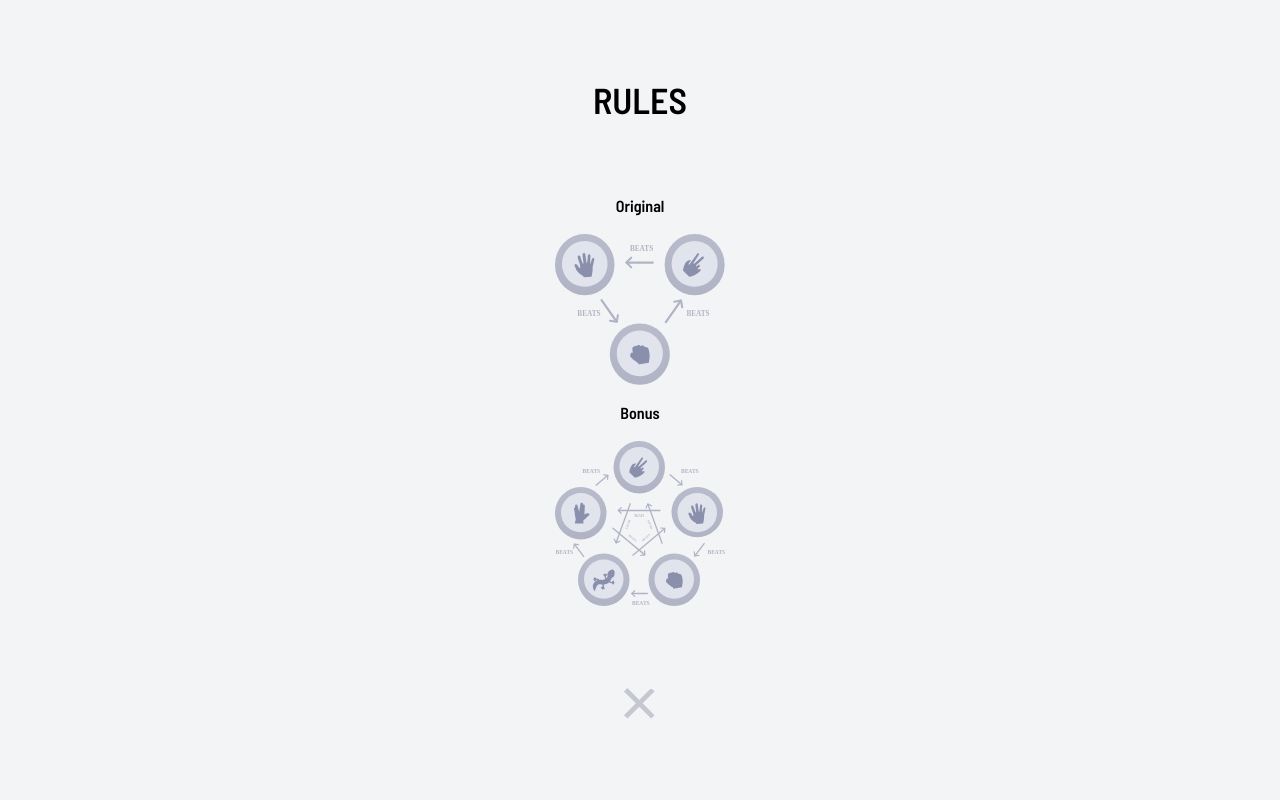
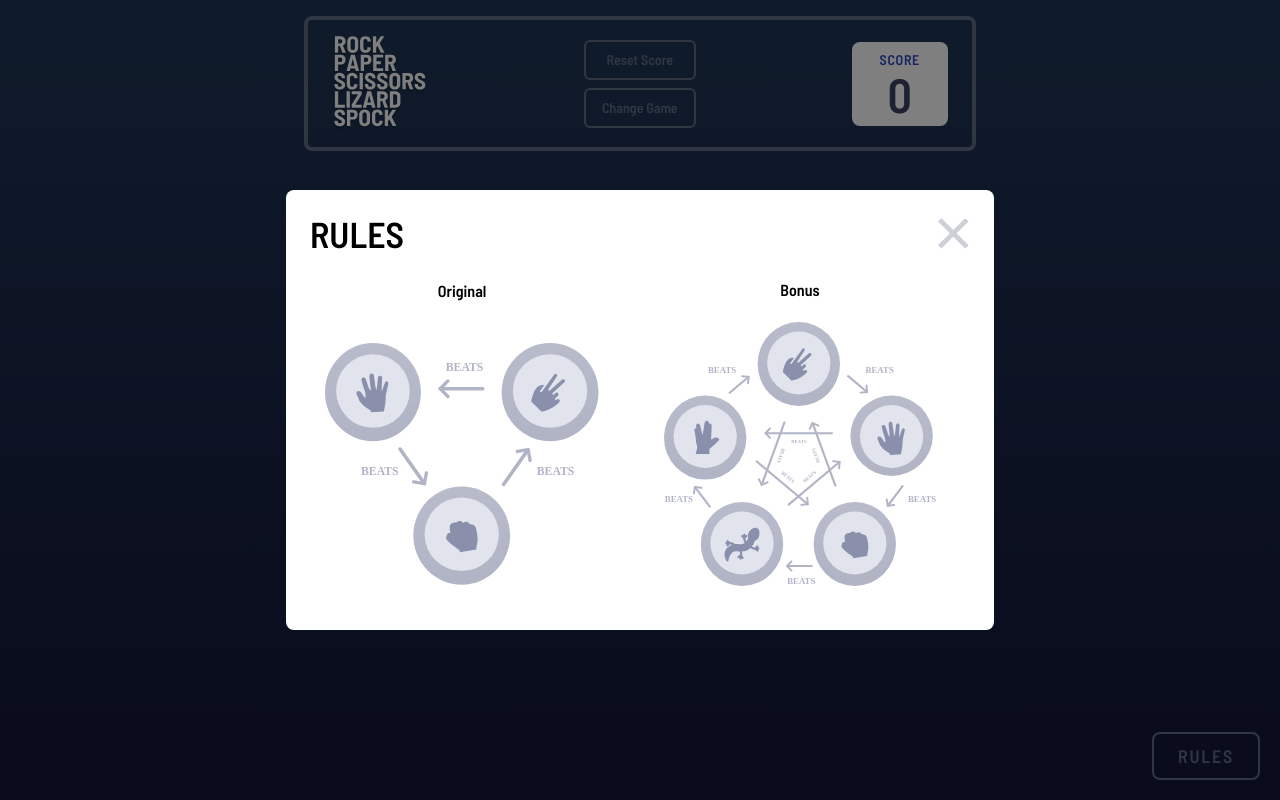
Before and after one commit to cassio9/RockPaperScissors, a React (Vite) app: page / in a window 1280 px wide. Both pictures are taken after a click on the button "RULES". Built offline with nearby package versions, Linux system fonts and the light colour scheme.

Commit message:
project done

```diff
--- a/src/App.tsx
+++ b/src/App.tsx
@@ -16,7 +16,7 @@ function App() {
 
 	console.log(state);
 	return (
-		<div className="font-Barlow bg-gradient-to-b from-RadialGradient to-RadialGradientTo max-h-fit min-h-screen flex flex-col items-center py-10 px-6 justify-between shrink-0 relative">
+		<div className="font-Barlow bg-gradient-to-b from-RadialGradient to-RadialGradientTo max-h-fit min-h-screen flex flex-col items-center p-4 justify-between relative">
 			<Score />
 			{gamePlaying ? "" : <GamePlay />}
 			{gamePlaying == "Original" ? (
@@ -34,7 +34,6 @@ function App() {
 			) : (
 				""
 			)}
-			{Winner && <ResultGame />}
 			<Rules />
 		</div>
 	);
--- a/src/components/GamePlay.tsx
+++ b/src/components/GamePlay.tsx
@@ -6,13 +6,14 @@ const GamePlay = () => {
 		<div role="menu" className="flex flex-col gap-10 my-20">
 			<button
 				onClick={() => setGamePlaying("Original")}
-				className="text-RockGradient bg-white border-2
-            border-white text-2xl py-3 px-8 rounded-lg tracking-widest uppercase hover:text-white hover:bg-RadialGradientTo">
+				className="hover:text-RockGradient  border-2
+            border-white text-2xl py-3 px-8 rounded-lg tracking-widest uppercase text-white bg-RadialGradientTo">
 				Original Game
 			</button>
 			<button
 				onClick={() => setGamePlaying("Bonus")}
-				className="text-ScissorsGradient bg-white border-2 border-white text-2xl py-3 px-8 rounded-lg tracking-widest uppercase hover:text-white hover:bg-RadialGradientTo">
+				className="hover:text-RockGradient  border-2
+				border-white text-2xl py-3 px-8 rounded-lg tracking-widest uppercase text-white bg-RadialGradientTo">
 				Bonus Game
 			</button>
 		</div>
--- a/src/components/ResultGame.tsx
+++ b/src/components/ResultGame.tsx
@@ -7,7 +7,7 @@ const ResultGame = () => {
 	const result = Winner === "Player" ? "You Win" : Winner === "Computer" ? "You Lose" : "Draw";
 
 	return (
-		<section className="mb-16 flex flex-col justify-center items-center gap-4 text-white">
+		<section className="mb-5 flex flex-col justify-center items-center gap-4 text-white">
 			<h1 className="text-5xl uppercase">{result}</h1>
 			<button
 				onClick={() => restart()}
--- a/src/components/Rules.tsx
+++ b/src/components/Rules.tsx
@@ -12,26 +12,45 @@ const Rules = () => {
 		<section className="">
 			<button
 				onClick={() => setOpenRulesModal(true)}
-				className="text-HeaderOutline border-2 border-HeaderOutline text-lg py-2 px-6 rounded-lg tracking-widest uppercase hover:text-white hover:border-white">
+				className="text-HeaderOutline border-2 border-HeaderOutline text-lg py-2 px-6 rounded-lg tracking-widest uppercase hover:text-white hover:border-white lg:absolute lg:bottom-5 lg:right-5">
 				Rules
 			</button>
 			{openRulesModal && (
-				<div className="inset-0 bg-gray-100 absolute flex flex-col justify-center items-center gap-10 min-h-full">
-					<h1 className="fixed top-20 uppercase text-4xl">Rules</h1>
+				<div className="inset-0 bg-gray-100 absolute flex flex-col justify-center lg:gap-10 items-center gap-4 min-h-screen max-h-fit lg:bg-black lg:bg-opacity-50">
+					<div className="lg:bg-white lg:p-6 rounded-lg flex flex-col lg:gap-6 gap-10 mt-5 max-w-sm md:max-w-none">
+						<div className="w-full flex items-center lg:justify-between">
+							<h1 className=" uppercase text-4xl mx-auto lg:ml-0">Rules</h1>
+							<button className="hidden lg:block" onClick={() => setOpenRulesModal(false)}>
+								<img className="w-8" src={CloseIcon} alt="Close Icon" />
+							</button>
+						</div>
 						{gamePlaying === "Original" ? (
-						<img className="w-full max-w-sm" src={RulesOriginalImg} alt="" />
+							<img className="w-full max-w-sm mt-6 px-6" src={RulesOriginalImg} alt="" />
 						) : gamePlaying === "Bonus" ? (
-						<img className="w-full max-w-sm" src={RulesBonusImg} alt="" />
+							<img className="w-full max-w-sm px-6 lg:px-0 " src={RulesBonusImg} alt="" />
 						) : (
-						<div className="flex flex-col items-center justify-between gap-4 min-h-fit">
+							<div className="flex flex-col items-center justify-between gap-4 md:flex-row mb-5">
+								<div className="flex flex-col items-center gap-10">
 									<h1>Original</h1>
-							<img className="w-1/2 object-contain max-w-sm" src={RulesOriginalImg} alt="" />
+									<img
+										className="w-[50%] hover:w-[70%] md:w-[90%] md:hover:w-[90%] object-contain max-w-md"
+										src={RulesOriginalImg}
+										alt=""
+									/>
+								</div>
+								<div className="flex flex-col items-center gap-5">
 									<h1>Bonus</h1>
-							<img className="w-1/2 object-contain max-w-sm" src={RulesBonusImg} alt="" />
+									<img
+										className="w-[50%] hover:w-[70%] md:hover:w-[80%] md:w-[80%] object-contain max-w-md"
+										src={RulesBonusImg}
+										alt=""
+									/>
+								</div>
 							</div>
 						)}
-					<button className="fixed bottom-20 uppercase" onClick={() => setOpenRulesModal(false)}>
-						<img className="w-8" src={CloseIcon} alt="Close Icon" />
+					</div>
+					<button className="lg:hidden" onClick={() => setOpenRulesModal(false)}>
+						<img className="w-8 pb-10" src={CloseIcon} alt="Close Icon" />
 					</button>
 				</div>
 			)}
--- a/src/components/Score.tsx
+++ b/src/components/Score.tsx
@@ -1,15 +1,35 @@
 import Logo from "../assets/images/logo.svg";
+import LogoBonus from "../assets/images/logo-bonus.svg";
 import useGameStore from "../useGameStore";
 
 const Score = () => {
 	const score = useGameStore((state) => state.score);
+	const gamePlaying = useGameStore((state) => state.gamePlaying);
+	const setGamePlaying = useGameStore((state) => state.setGamePlaying);
+	const setScore = useGameStore((state) => state.setScore);
 
 	return (
-		<header className="flex justify-between items-center border-4 border-HeaderOutline rounded-lg w-full max-w-md py-2 px-6">
-			<img className="w-[7rem]" src={Logo} alt="Rock, Paper, Scissors Logo" />
+		<header className="flex justify-between items-center border-4 border-HeaderOutline rounded-lg w-full max-w-md py-2 lg:py-4 px-6 lg:max-w-2xl">
+			<img
+				className="w-[6rem]"
+				src={gamePlaying == "Original" ? Logo : LogoBonus}
+				alt="Rock, Paper, Scissors Logo"
+			/>
+			<div className="flex flex-col gap-2 w-16 md:w-auto">
+				<button
+					onClick={() => setScore()}
+					className="text-HeaderOutline hover:text-white hover:border-white text-sm border-2 rounded-md md:py-2 md:px-4 border-HeaderOutline">
+					Reset Score
+				</button>
+				<button
+					onClick={() => setGamePlaying("")}
+					className="text-HeaderOutline hover:text-white hover:border-white text-sm border-2 rounded-md md:py-2 md:px-4 border-HeaderOutline">
+					Change Game
+				</button>
+			</div>
 			<div className="bg-white p-2 px-7 rounded-lg flex flex-col items-center">
-				<h1 className="text-sm tracking-wider text-ScoreText">SCORE</h1>
-				<p className="text-5xl text-DarkText">{score}</p>
+				<h1 className="text-sm lg:text-md tracking-wider text-ScoreText">SCORE</h1>
+				<p className="text-5xl  text-DarkText">{score}</p>
 			</div>
 		</header>
 	);
--- a/src/components/StartOriginalGame.tsx
+++ b/src/components/StartOriginalGame.tsx
@@ -17,31 +17,31 @@ const OriginalGame = () => {
 	};
 
 	return (
-		<main className="w-ful my-16 max-w-md">
+		<main className="my-16 max-w-sm lg:w-full lg:max-w-lg">
 			<div
-				className="bg-Triangle w-full mx-auto bg-center bg-[length:200px_200px] bg-no-repeat
+				className="bg-Triangle w-full mx-auto bg-center bg-[length:200px_200px] lg:bg-[length:400px_300px] bg-no-repeat
              h-fit  relative flex flex-col ">
 				<div className="flex justify-between -translate-y-10 ">
 					<div
 						onClick={() => setPlayerPickAndWinner("Paper")}
-						className="mr-16 cursor-pointer bg-gradient-to-b from-PaperGradient to-PaperGradientTo rounded-full w-32 h-32 flex justify-center items-center ">
-						<div className="bg-gray-200 rounded-full w-[80%] h-[80%]  flex justify-center items-center ">
-							<img src={PaperIcon} alt="Paper Icon" />
+						className="mr-16 cursor-pointer bg-gradient-to-b from-PaperGradient to-PaperGradientTo rounded-full w-32 h-32 lg:w-44 lg:h-44 flex justify-center items-center ">
+						<div className="bg-gray-200 rounded-full w-[80%] h-[80%]  flex justify-center items-center">
+							<img className="lg:scale-150" src={PaperIcon} alt="Paper Icon" />
 						</div>
 					</div>
 					<div
 						onClick={() => setPlayerPickAndWinner("Scissors")}
-						className="cursor-pointer bg-gradient-to-b from-ScissorsGradient to-ScissorsGradientTo rounded-full w-32 h-32 flex justify-center items-center">
+						className="cursor-pointer bg-gradient-to-b from-ScissorsGradient to-ScissorsGradientTo rounded-full w-32 h-32 lg:w-44 lg:h-44 flex justify-center items-center">
 						<div className="bg-gray-200 rounded-full w-[80%] h-[80%]  flex justify-center items-center ">
-							<img src={ScissorsIcon} alt="Scissors Icon" />
+							<img className="lg:scale-150" src={ScissorsIcon} alt="Scissors Icon" />
 						</div>
 					</div>
 				</div>
 				<div
 					onClick={() => setPlayerPickAndWinner("Rock")}
-					className="cursor-pointer bg-gradient-to-b from-RockGradient to-RockGradientTo rounded-full w-32 h-32 flex justify-center items-center self-center">
+					className="cursor-pointer bg-gradient-to-b from-RockGradient to-RockGradientTo rounded-full w-32 h-32 lg:w-44 lg:h-44 flex justify-center items-center self-center">
 					<div className="bg-gray-200 rounded-full w-[80%] h-[80%]  flex justify-center items-center">
-						<img src={RockIcon} alt="Rock Icon" />
+						<img className="lg:scale-150" src={RockIcon} alt="Rock Icon" />
 					</div>
 				</div>
 			</div>
--- a/src/useGameStore.tsx
+++ b/src/useGameStore.tsx
@@ -9,6 +9,7 @@ interface GameState {
 	choicesOriginal: string[];
 	choicesBonus: string[];
 	Winner: string;
+	setScore: () => void;
 	changeScore: (value: string) => void;
 	setGamePlaying: (value: string) => void;
 	setPlayerPick: (value: string) => void;
@@ -28,6 +29,7 @@ const useGameStore = create<GameState>()(
 			choicesOriginal: ["Paper", "Scissors", "Rock"],
 			choicesBonus: ["Paper", "Scissors", "Rock", "Lizard", "Spock"],
 			Winner: "",
+			setScore: () => set({ score: 0 }),
 			changeScore: (value) =>
 				set((state) => {
 					if (value === "Player") {
```
Also changed, not shown: src/components/PlayerSelected.tsx (+19 -11 lines), src/components/StartBonusGame.tsx (+14 -13 lines). Lines whose indentation alone changed are shown as unchanged.
